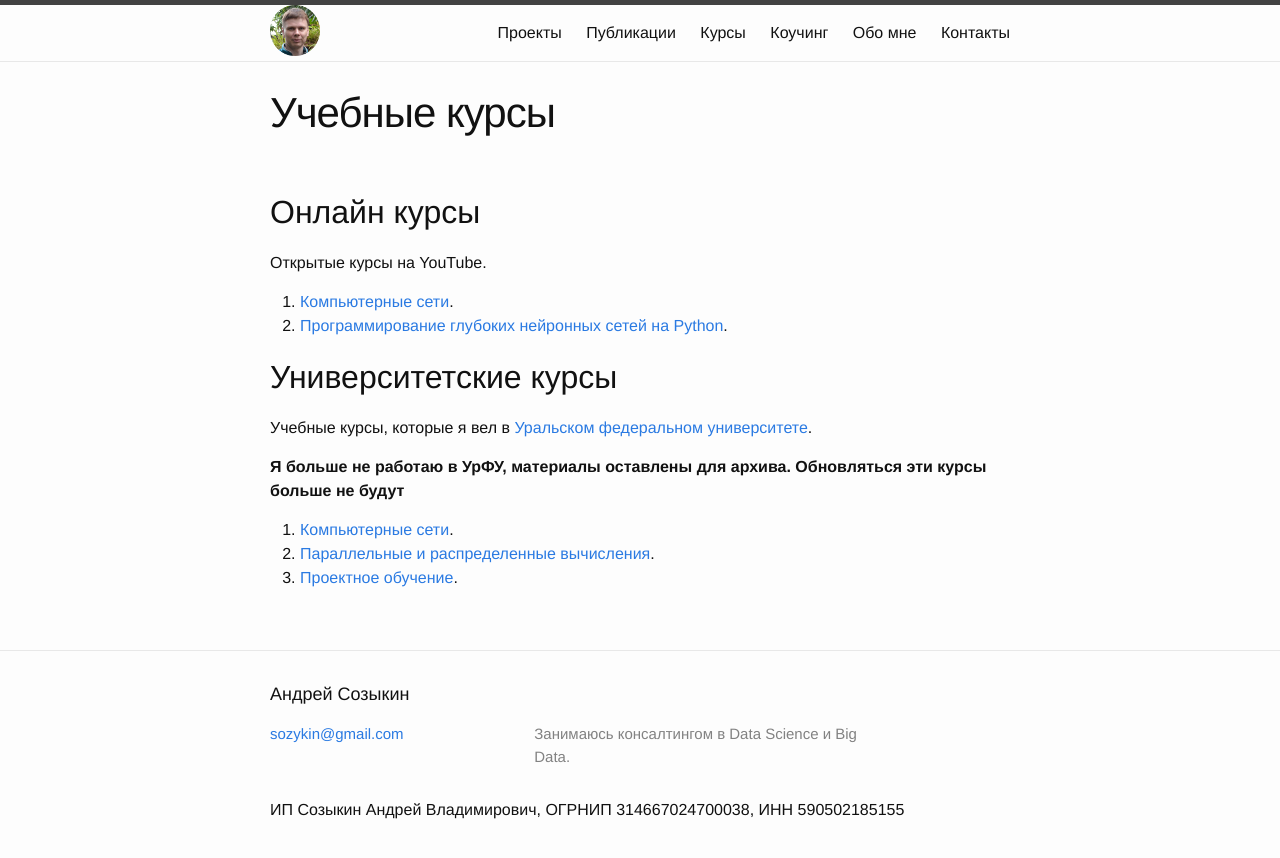
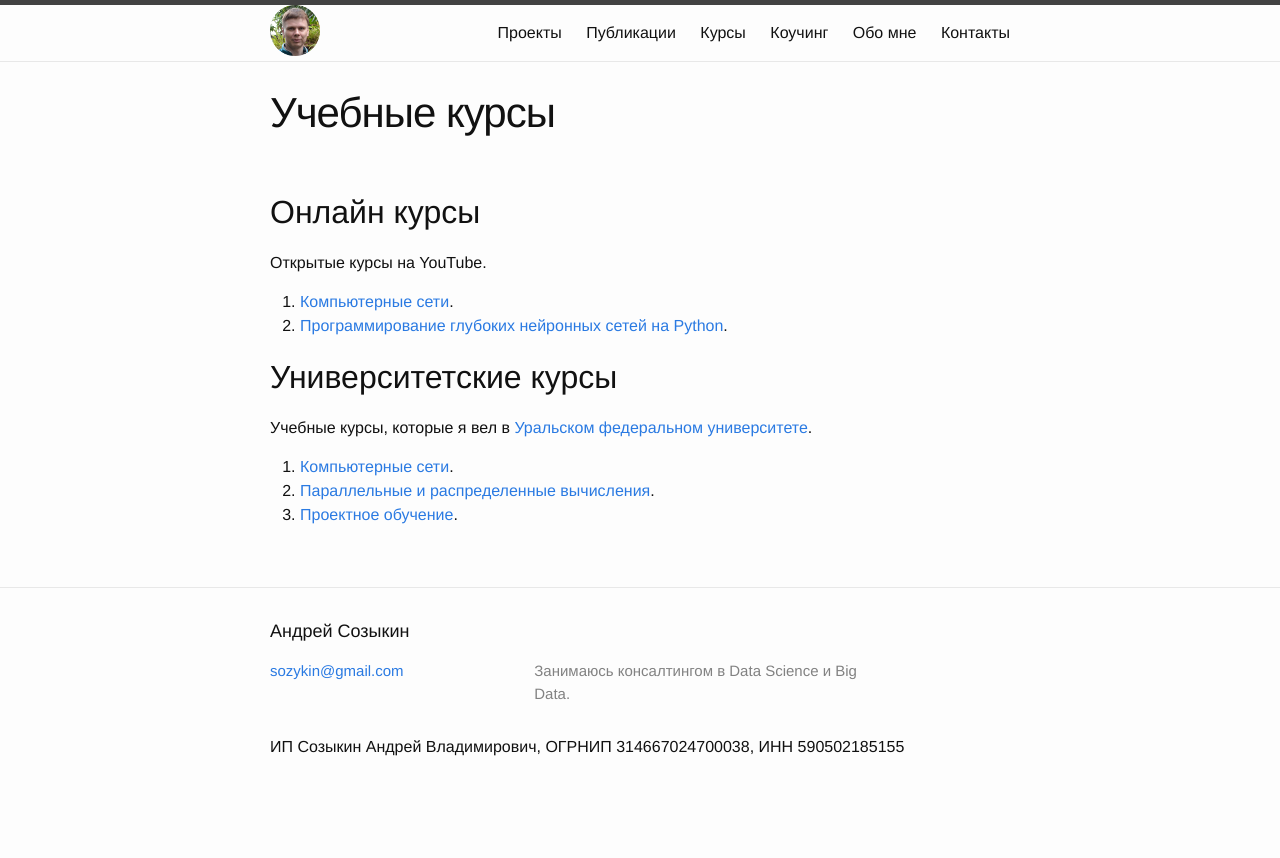
Before and after one commit to sozykin/asozykin.ru, a Jekyll site: the page built from _pages/courses.md, in a window 1280 px wide. Shown: the top 858 px of the page. Built offline with Jekyll 4.4.1, drawn with Linux system fonts in a browser that asks for light colours; comment, search, counter and statistics services are not loaded.

```diff
--- a/_pages/courses.md
+++ b/_pages/courses.md
@@ -14,8 +14,6 @@ permalink: /courses/
 
 Учебные курсы, которые я вел в [Уральском федеральном университете](http://www.urfu.ru).
 
-**Я больше не работаю в УрФУ, материалы оставлены для архива. Обновляться эти курсы больше не будут**
-
 1. [Компьютерные сети](/courses/networks).
 2. [Параллельные и распределенные вычисления](/courses/pdc).
 3. [Проектное обучение](/courses/projects).
```
Also changed, not shown: _pages/networks_online.md (+1 -0 lines), 1 other file.
